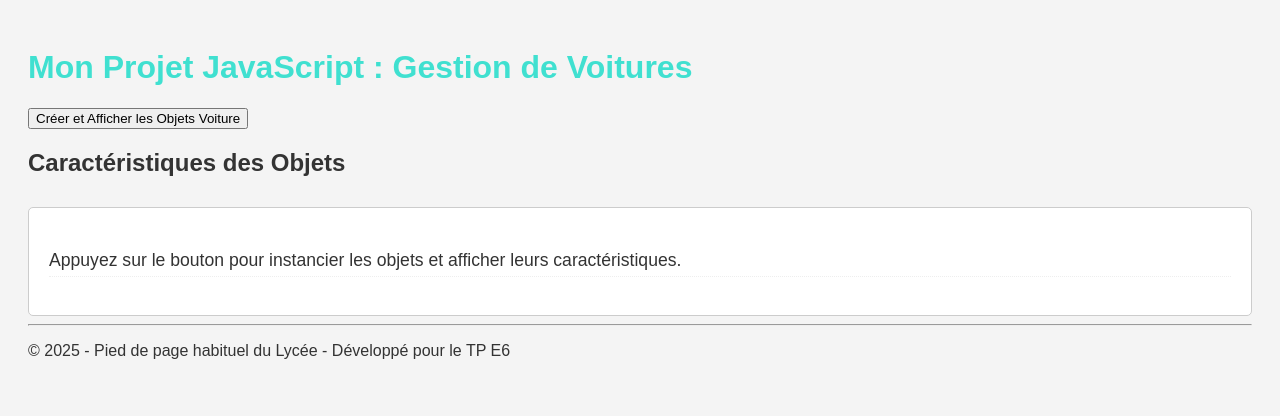
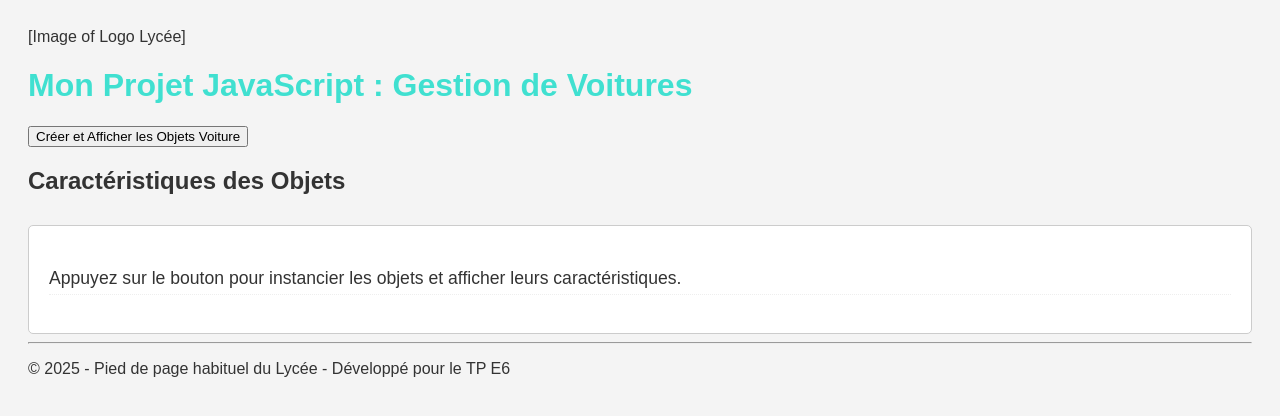
Before and after one commit to JusteUnMecGach4a/TP-4-JAVASCRIPT-LES-CLASSES-EN-JAVASCRIPT, a plain HTML site: page index.html in a window 1280 px wide. Drawn offline with Linux system fonts and the light colour scheme; a script that the page names is missing.

Commit message:
Update index.html

```diff
--- a/index.html
+++ b/index.html
@@ -8,7 +8,7 @@
 </head>
 <body>
     <header>
-
+        [Image of Logo Lycée]
         <h1>Mon Projet JavaScript : Gestion de Voitures</h1>
     </header>
 
```
